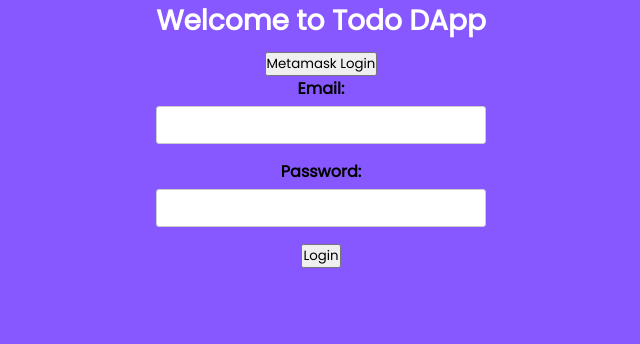
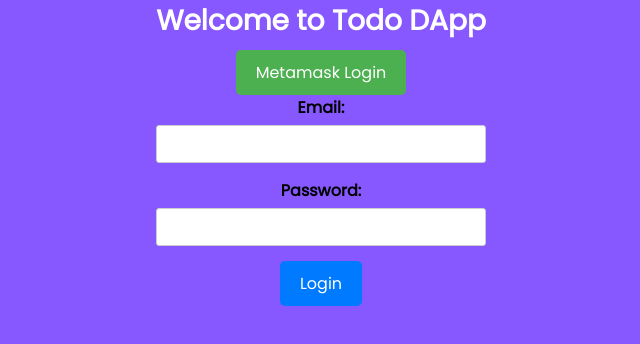
Before and after one commit to Rehaan1/LuganodesToDoApp, a React (Create React App) app in the folder frontend/: page / in a window 1280 px wide. Shown: the top 344 px of the page, without its empty margins (319-959 px from the left). Built offline with nearby package versions, Linux system fonts and the light colour scheme.

Commit message:
fix: css fix

```diff
--- a/frontend/src/App.css
+++ b/frontend/src/App.css
@@ -134,3 +134,61 @@
   padding: 8px 15px;
   cursor: pointer;
 }
+
+/* App.css */
+
+/* Styling for the Logout button */
+.Logout button {
+  background-color: #d9534f;
+  color: white;
+  border: none;
+  padding: 8px 16px;
+  border-radius: 5px;
+  cursor: pointer;
+  font-size: 16px;
+  margin-bottom: 20px;
+}
+
+/* Styling for the View User Details and Back buttons */
+.user-detail-buttons button {
+  background-color: #5bc0de;
+  color: white;
+  border: none;
+  padding: 8px 16px;
+  border-radius: 5px;
+  cursor: pointer;
+  font-size: 16px;
+  margin-right: 10px;
+}
+
+.user-detail-buttons button:last-child {
+  margin-right: 0;
+}
+
+/* Styling for the Metamask Login button */
+.metaMaskLogin {
+  background-color: #4caf50;
+  color: white;
+  border: none;
+  padding: 10px 20px;
+  border-radius: 5px;
+  cursor: pointer;
+  font-size: 16px;
+}
+
+/* Styling for the regular Login button */
+.login-button {
+  background-color: #007bff;
+  color: white;
+  border: none;
+  padding: 10px 20px;
+  border-radius: 5px;
+  cursor: pointer;
+  font-size: 16px;
+}
+
+/* Styling for the Install MetaMask message */
+.install-metaMask {
+  font-size: 18px;
+  color: #f44336;
+}
--- a/frontend/src/App.js
+++ b/frontend/src/App.js
@@ -62,7 +62,7 @@
       {isLoggedIn ? (
         <>
           {!showUserDetail ? (
-            <div>
+            <div className="user-detail-buttons">
               <button onClick={handleShowUserDetail}>View User Details</button>
               <TodoWrapper />
             </div>
--- a/frontend/src/components/LoginForm.js
+++ b/frontend/src/components/LoginForm.js
@@ -132,7 +132,7 @@
                     Metamask Login
                 </button>
             </div>
-            ):(<h1>Install MetaMask</h1>)
+            ):(<h1 className="install-metaMask">Install MetaMask</h1>)
         }
 
         </div>
@@ -154,7 +154,7 @@
                 onChange={(e) => setPassword(e.target.value)}
                 />
             </div>
-            <button type="submit">Login</button>
+            <button type="submit" className="login-button">Login</button>
             </form>
         </div>
     </div>
--- a/frontend/src/components/RegisterForm.js
+++ b/frontend/src/components/RegisterForm.js
@@ -85,7 +85,7 @@
           type="text"
           value={walletAddress}
           onChange={(e) => setWalletAddress(e.target.value)}
-        required />
+         />
       </div>
       <button type="submit">Register</button>
     </form>
```
